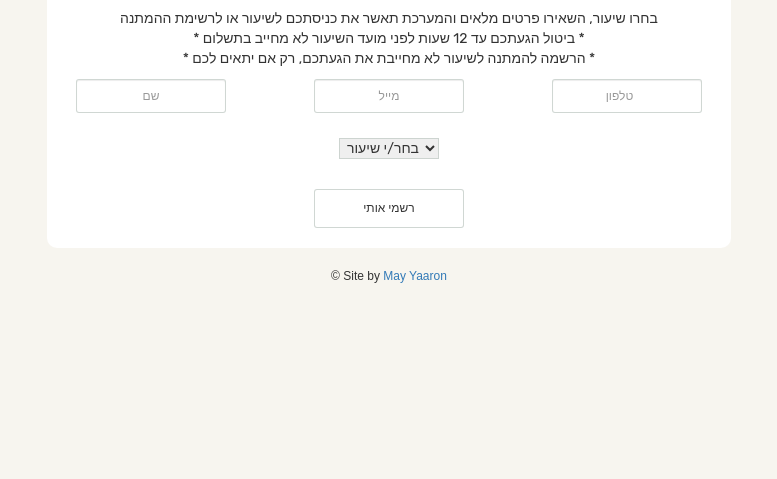
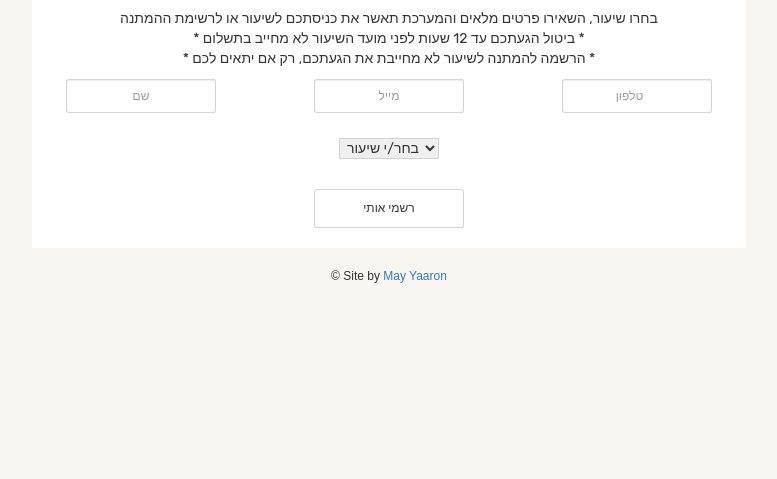
Before and after one commit to maykmayx/YogaRegApp, a Django app: a page that uses app/templates/weekk.html in a window 1280 px wide. Shown: the part 321-800 px from the top of the page, without its empty margins (251-1028 px from the left). Run offline with Django 3.2, Linux system fonts and the light colour scheme; data comes from the database, SQL or seed files in the repository; lists and menus that the app fills with data are empty; some libraries are stand-ins or nearby versions.

Commit message:
YogaApp first commit

```diff
--- a/app/static/app/style.css
+++ b/app/static/app/style.css
@@ -122,6 +122,11 @@ div.reg-container p {
     /*flex-direction: row-reverse;*/
     justify-content: center;
 }
+
+form {
+    background: white;
+}
+
 .days-container {
     /*display: flex;*/
     /*flex-direction: row-reverse;*/
@@ -170,6 +175,7 @@ div.days-container select {
 .form input:focus{
     background-color: white;
     color: #68beb4;
+
 }
 
 button {
--- a/app/templates/enrolled.html
+++ b/app/templates/enrolled.html
@@ -28,7 +28,6 @@
         <img class="img-responsive" src="https://preview.ibb.co/kEfgy5/headerimg.png">     <!-- TODO img -->
         <div class="reg-container">
             <p> נרשמת לשיעור! ניפגש בסטודיו  סנגהה, מסילת ישרים 12.</p>
-            <p>נרשמת לרשימת ההמתנה.</p>
             <p>לביטול ההרשמה צרו קשר עם ליה 0528027567.</p>
             <p>יום מקסים</p>
             <a href="/">לרישום נוסף</a>
--- a/app/templates/weekk.html
+++ b/app/templates/weekk.html
@@ -23,8 +23,7 @@
             <img src="https://preview.ibb.co/kEfgy5/headerimg.png">
             <div class="container">
                 <div class="reg-container">
-
-                    <form class="form" action="/register" method="POST" name="registration_form" id='registration_form' class="form-inline">
+                    <form class="form row" action="/register" method="POST" name="registration_form" id='registration_form' class="form-inline">
                         {% csrf_token %}
                         <div class="row">
                             <p class="col-xs-12">
```
